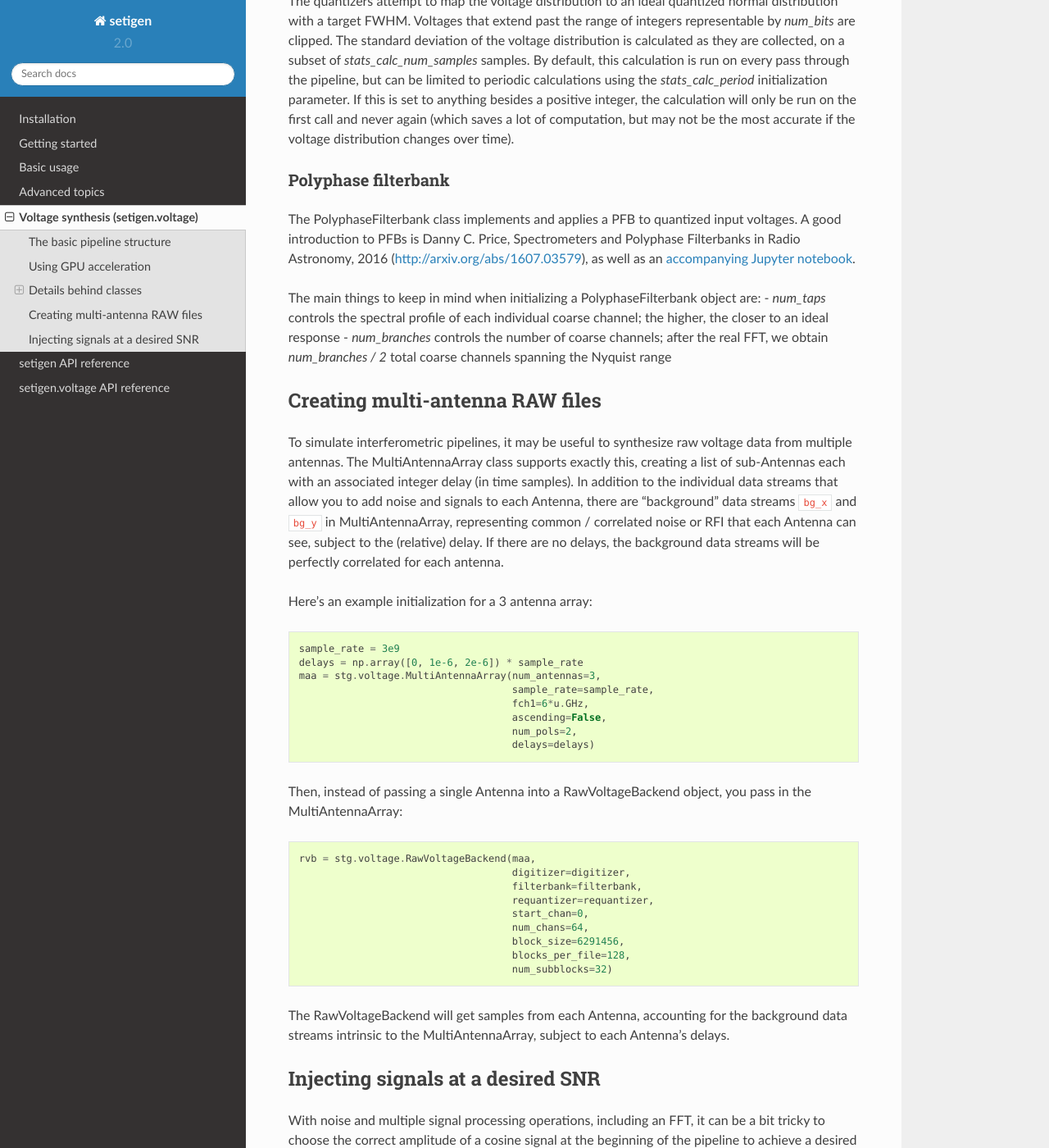
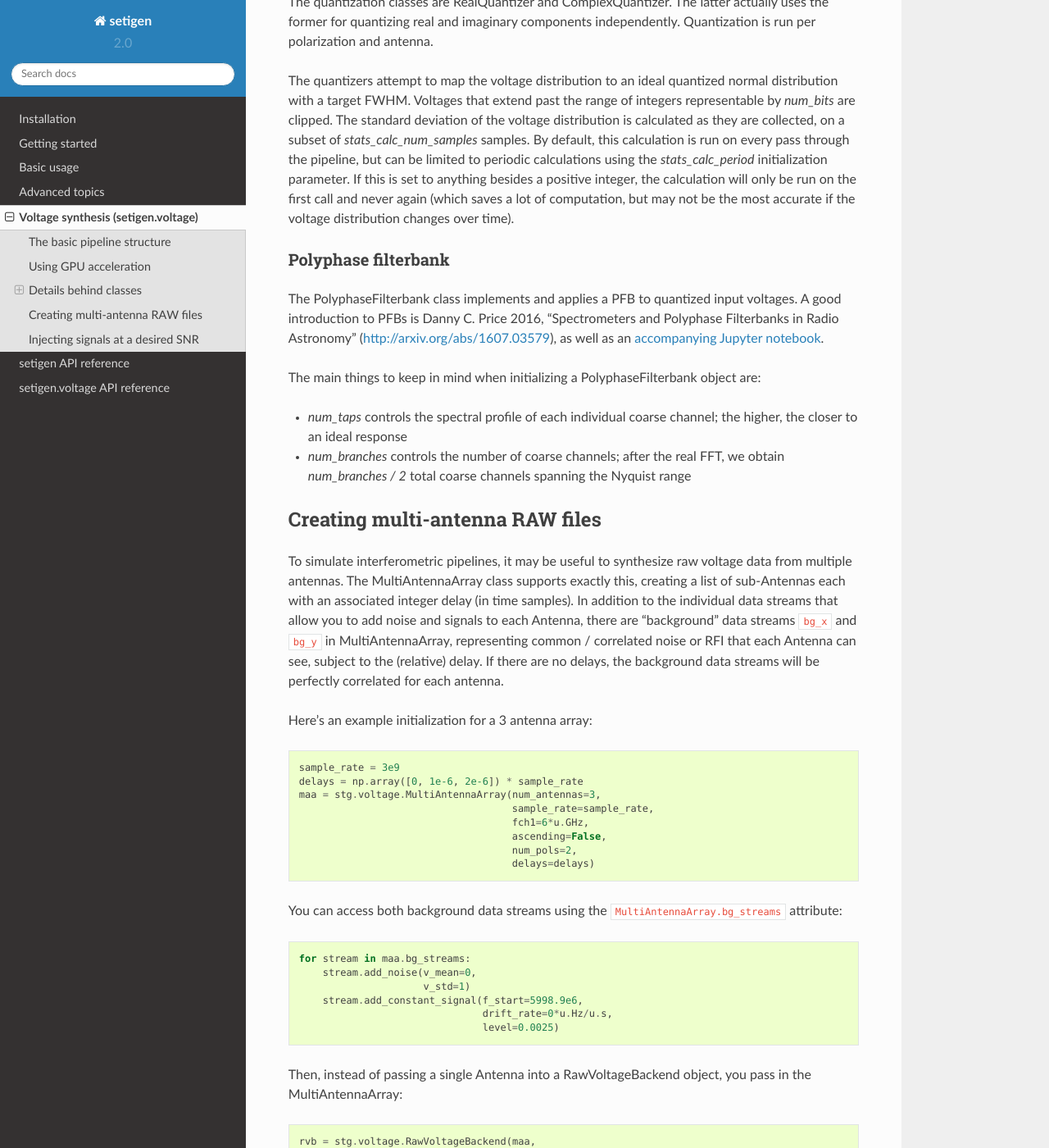
Before and after one commit to bbrzycki/setigen, a Sphinx documentation site: the page built from docs/source/voltages.rst, in a window 1280 px wide and 1400 px high, scrolled down 3598 px. Shown: the whole window at 82% size. Built offline with Sphinx 7.4.7 and the Read the Docs theme 2.0.0, drawn with Linux system fonts in a browser that asks for light colours; some of the changed text lies outside the part shown.

Commit message:
Fix rst format and add link to tutorials

```diff
--- a/docs/source/voltages.rst
+++ b/docs/source/voltages.rst
@@ -5,6 +5,8 @@
 ===================================
 
 The setigen.voltage_ module extends |setigen| to the voltage regime. Instead of directly synthesizing spectrogram data, we can produce real voltages, pass them through a software pipeline based on a polyphase filterbank, and record to file in GUPPI RAW format. As this process models actual hardware used by Breakthrough Listen for recording raw voltages, this enables lower level testing and experimentation.
+
+A set of tutorial walkthroughs can be found `here <https://github.com/bbrzycki/setigen/tree/master/jupyter-notebooks/voltage>`_.
 
 The basic pipeline structure
 ----------------------------
@@ -81,9 +83,9 @@
 Adding noise and signal sources
 ^^^^^^^^^^^^^^^^^^^^^^^^^^^^^^^
 
-If your application uses two polarizations, an Antenna's data streams are available via the :code:`Antenna.x` and :code:`Antenna.y` attributes. For one polarization, only the former is available. We can inject noise and signal sources to these individual data streams.
+If your application uses two polarizations, an Antenna's data streams are available via the :code:`Antenna.x` and :code:`Antenna.y` attributes. For one polarization, only the former is available. We can inject noise and signal sources to these individual data streams. Note that you can still add signal sources after the RawVoltageBackend is created; real voltages are only computed at execution time.
 
-Real voltage noise injection is modeled as ideal Gaussian noise, and is computed at execution time:
+Real voltage noise is modeled as ideal Gaussian noise. Note that this actually stores a function with the DataStream that isn't evaluated until :code:`get_samples()` is actually called:
 
 .. code-block:: python
 
@@ -141,9 +143,10 @@
 Polyphase filterbank
 ^^^^^^^^^^^^^^^^^^^^
 
-The PolyphaseFilterbank class implements and applies a PFB to quantized input voltages. A good introduction to PFBs is Danny C. Price, Spectrometers and Polyphase Filterbanks in Radio Astronomy, 2016 (http://arxiv.org/abs/1607.03579), as well as an `accompanying Jupyter notebook <https://github.com/telegraphic/pfb_introduction/blob/master/pfb_introduction.ipynb>`_.
+The PolyphaseFilterbank class implements and applies a PFB to quantized input voltages. A good introduction to PFBs is Danny C. Price 2016, "Spectrometers and Polyphase Filterbanks in Radio Astronomy" (http://arxiv.org/abs/1607.03579), as well as an `accompanying Jupyter notebook <https://github.com/telegraphic/pfb_introduction/blob/master/pfb_introduction.ipynb>`_.
 
 The main things to keep in mind when initializing a PolyphaseFilterbank object are:
+
 - `num_taps` controls the spectral profile of each individual coarse channel; the higher, the closer to an ideal response
 - `num_branches` controls the number of coarse channels; after the real FFT, we obtain `num_branches / 2` total coarse channels spanning the Nyquist range
 
@@ -166,6 +169,17 @@
                                         ascending=False,
                                         num_pols=2,
                                         delays=delays)
+
+You can access both background data streams using the :code:`MultiAntennaArray.bg_streams` attribute:
+
+.. code-block:: python
+
+    for stream in maa.bg_streams:
+        stream.add_noise(v_mean=0,
+                         v_std=1)
+        stream.add_constant_signal(f_start=5998.9e6,
+                                   drift_rate=0*u.Hz/u.s,
+                                   level=0.0025)
 
 Then, instead of passing a single Antenna into a RawVoltageBackend object, you pass in the MultiAntennaArray:
 
```
